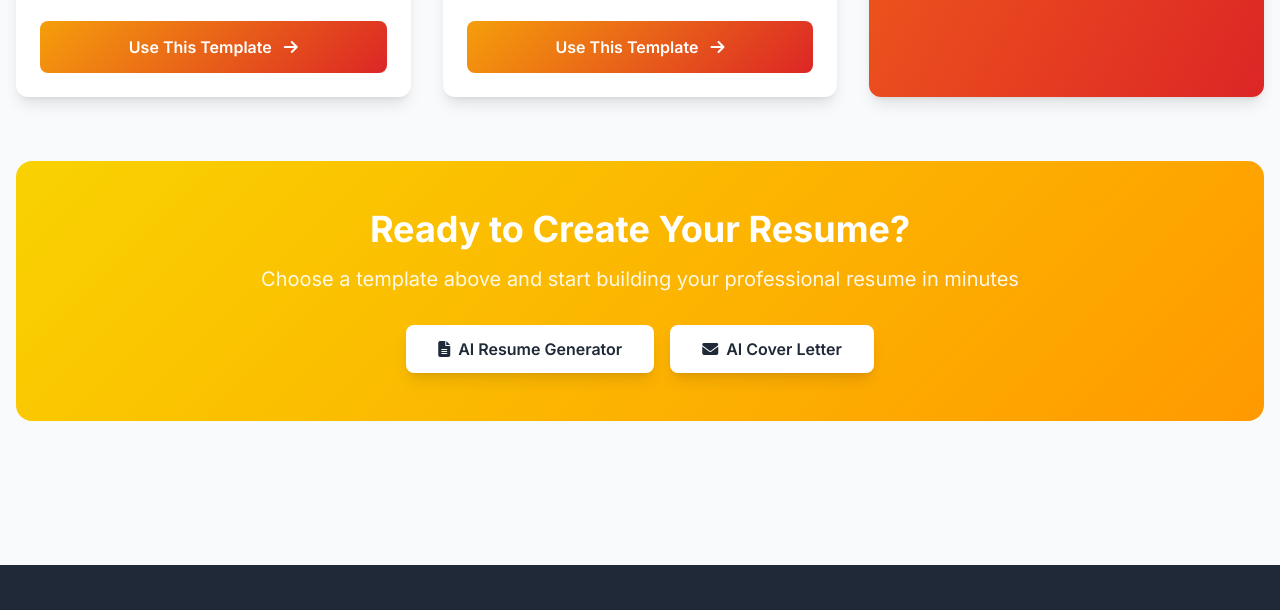
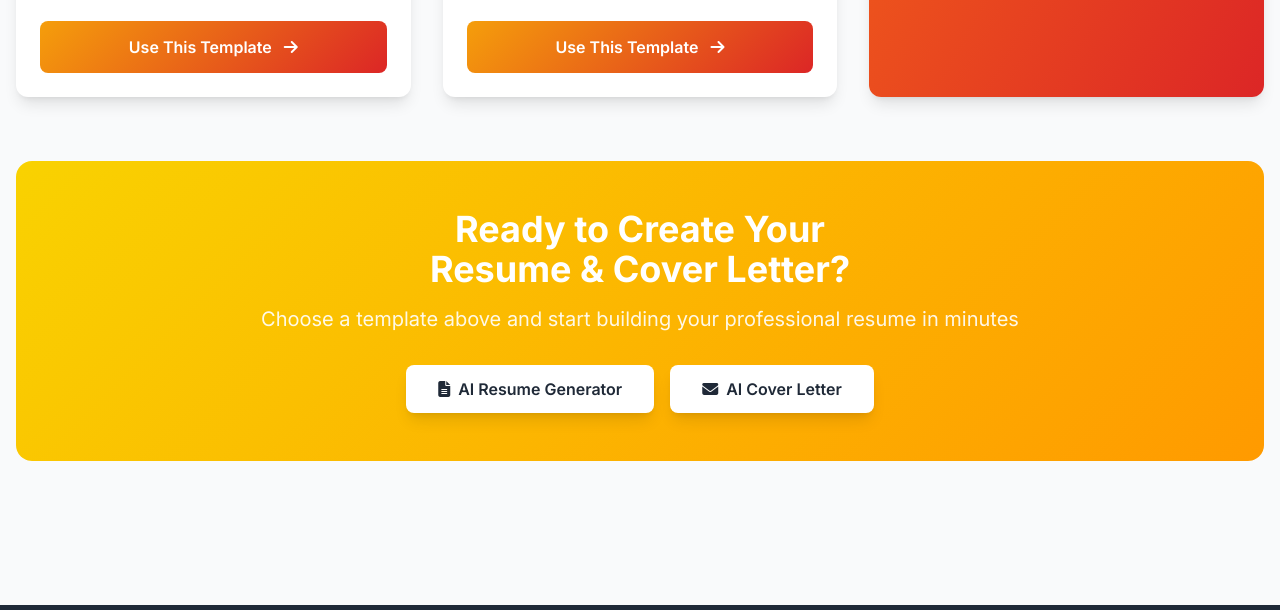
Before and after one commit to edgpac/resume-builder, a website: page index.html in a window 1280 px wide. Shown: the part 2335-2945 px from the top of the page. Drawn offline with nearby package versions, Linux system fonts and the light colour scheme.

```diff
--- a/index.html
+++ b/index.html
@@ -319,7 +319,7 @@
 
         <!-- CTA Section -->
         <div class="rounded-2xl p-12 text-center text-white" style="background: linear-gradient(135deg, #f9d201 0%, #ff9a00 100%);">
-            <h2 class="text-3xl md:text-4xl font-bold mb-4">Ready to Create Your Resume?</h2>
+            <h2 class="text-3xl md:text-4xl font-bold mb-4">Ready to Create Your<br>Resume & Cover Letter?</h2>
             <p class="text-xl mb-8 opacity-90">Choose a template above and start building your professional resume in minutes</p>
             <div class="flex justify-center gap-4 flex-wrap">
                 <a href="resume_generator.html" class="bg-white text-gray-800 py-3 px-8 rounded-lg font-semibold hover:bg-gray-100 transition shadow-lg">
```
